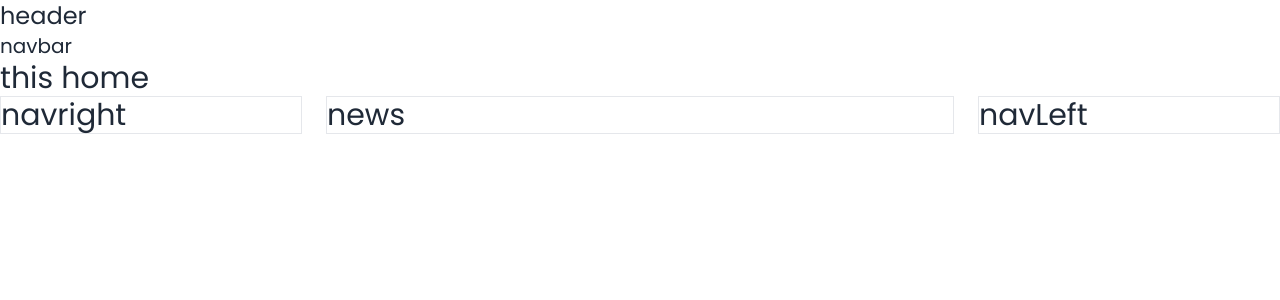
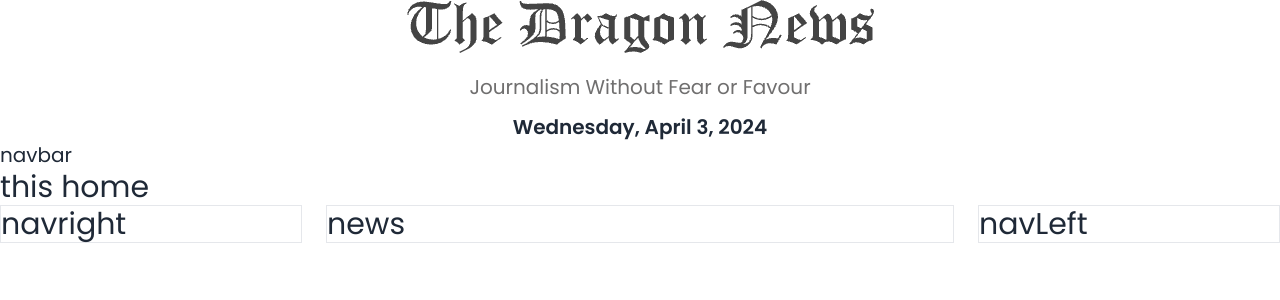
Before and after one commit to shantokarmoker8/dragon-news, a React (Vite) app: page / in a window 1280 px wide. Shown: the top 300 px of the page. Built offline with nearby package versions, Linux system fonts and the light colour scheme.

Commit message:
date formating

```diff
--- a/package.json
+++ b/package.json
@@ -13,6 +13,7 @@
     "firebase": "^10.10.0",
     "localforage": "^1.10.0",
     "match-sorter": "^6.3.4",
+    "moment": "^2.30.1",
     "react": "^18.2.0",
     "react-dom": "^18.2.0",
     "react-router-dom": "^6.22.3",
--- a/src/pages/Shared/Header/Header.jsx
+++ b/src/pages/Shared/Header/Header.jsx
@@ -1,7 +1,15 @@
+import logo from "../../../assets/images/logo.png";
+import moment from "moment";
 const Header = () => {
   return (
-    <div>
-      <h3 className="text-2xl">header</h3>
+    <div className=" text-center">
+      <img src={logo} alt="" className="mx-auto" />
+      <p className="pt-5 text-xl text-[#706F6F]">
+        Journalism Without Fear or Favour
+      </p>
+      <p className="pt-3 text-xl font-semibold">
+        {moment().format("dddd, MMMM D, YYYY")}
+      </p>
     </div>
   );
 };
```
Also changed, not shown: src/assets/images/logo.png (added), 1 other file (tests, documents, lock files or other folders).
